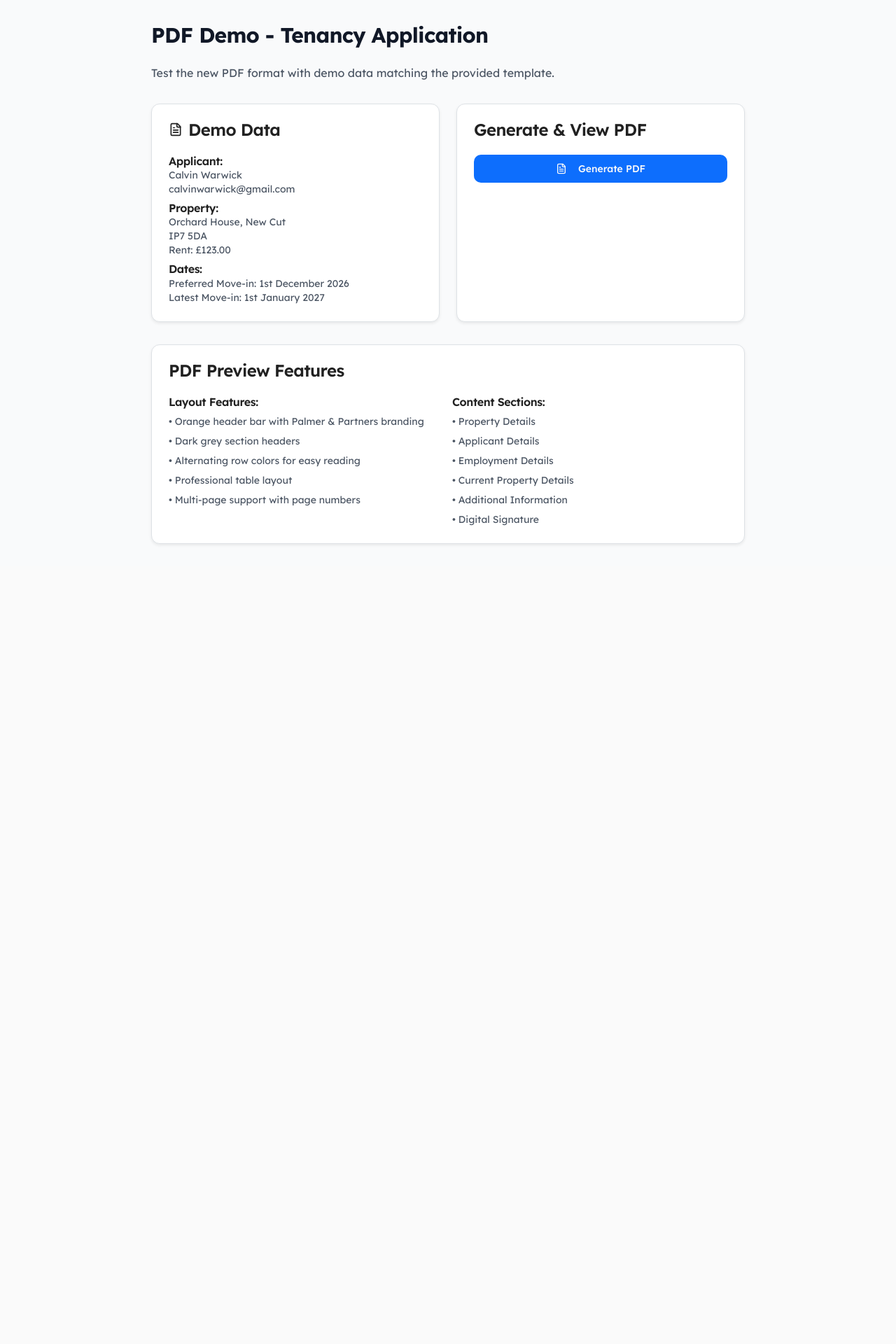
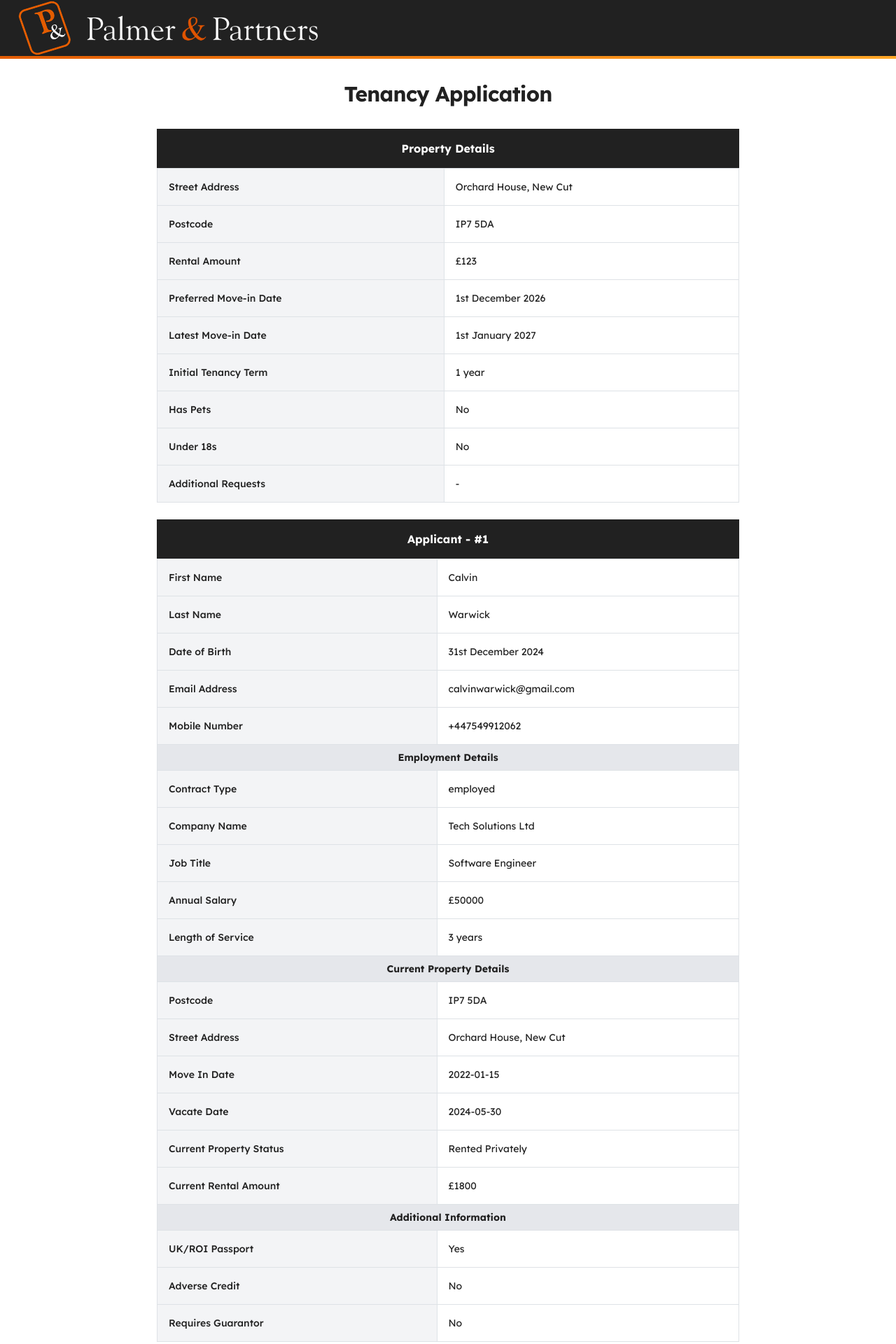
Before and after one commit to calvinwarwick/palmer-partners-forms, a React (Vite) app: page /pdf-demo in a window 1280 px wide. Shown: the top 1920 px of the page at 70% size. Before the commit the page ends 809 px from the top, so only its background shows below. Built offline with nearby package versions, Linux system fonts and the light colour scheme.

Commit message:
Refactor: Use live PDF export in demo page
Update the PDF demo page to use the latest PDF export functionality, providing a live preview of the generated PDF.

```diff
--- a/src/pages/PdfDemo.tsx
+++ b/src/pages/PdfDemo.tsx
@@ -1,13 +1,10 @@
-import { useState, useCallback } from "react";
-import { Button } from "@/components/ui/button";
+
+import { useState } from "react";
 import { Card, CardContent, CardHeader, CardTitle } from "@/components/ui/card";
-import { generatePDFInWorker } from "@/services/pdfWorker";
-import { FileText, Download } from "lucide-react";
+import { Table, TableBody, TableCell, TableHead, TableHeader, TableRow } from "@/components/ui/table";
+import ApplicationHeader from "@/components/shared/ApplicationHeader";
 
 const PdfDemo = () => {
-  const [pdfBlob, setPdfBlob] = useState<Blob | null>(null);
-  const [isGenerating, setIsGenerating] = useState(false);
-
   const demoData = {
     applicants: [
       {
@@ -18,189 +15,179 @@ const PdfDemo = () => {
         phone: "+447549912062",
         dateOfBirth: "31st December 2024",
         employment: "employed",
+        companyName: "Tech Solutions Ltd",
+        jobTitle: "Software Engineer",
         annualIncome: "50000",
+        lengthOfService: "3 years",
         previousAddress: "Orchard House, New Cut",
-        reference1Name: "John Smith",
-        reference1Contact: "john@example.com"
+        previousPostcode: "IP7 5DA",
+        currentPropertyStatus: "Rented Privately",
+        moveInDate: "2022-01-15",
+        vacateDate: "2024-05-30",
+        currentRentalAmount: "1800",
+        ukPassport: "yes",
+        adverseCredit: "no",
+        guarantorRequired: "no"
       }
     ],
     propertyPreferences: {
-      propertyType: "house",
+      streetAddress: "Orchard House, New Cut",
+      postcode: "IP7 5DA",
       maxRent: "123",
-      preferredLocation: "Central London",
       moveInDate: "1st December 2026",
+      latestMoveInDate: "1st January 2027",
+      initialTenancyTerm: "1 year"
+    },
+    additionalDetails: {
+      pets: false,
+      children: false,
       additionalRequests: ""
     },
-    propertyDetails: {
-      streetAddress: "Orchard House, New Cut",
-      postcode: "IP7 5DA",
-      rentalAmount: "£123.00",
-      preferredMoveInDate: "1st December 2026",
-      latestMoveInDate: "1st January 2027",
-      initialTenancyTerm: "1 year",
-      hasPets: "No",
-      under18s: "None",
-      conditionsOfOffer: "-",
-      depositType: "Traditional deposit"
+    dataSharing: {
+      utilities: false,
+      insurance: true
     },
     signature: "Calvin Warwick",
     submittedAt: "2025-02-10T12:38:00.000Z"
   };
 
-  const generatePdf = useCallback(async () => {
-    setIsGenerating(true);
-    try {
-      const pdfContent = await generatePDFInWorker(demoData);
-      const blob = new Blob([pdfContent], { type: 'application/pdf' });
-      setPdfBlob(blob);
-    } catch (error) {
-      console.error("Error generating PDF:", error);
-    } finally {
-      setIsGenerating(false);
-    }
-  }, []);
+  const SectionHeader = ({ title }: { title: string }) => (
+    <div className="bg-dark-grey text-white py-3 px-4 font-bold text-center mb-0">
+      {title}
+    </div>
+  );
 
-  const downloadPdf = useCallback(() => {
-    if (pdfBlob) {
-      const url = URL.createObjectURL(pdfBlob);
-      const a = document.createElement('a');
-      a.href = url;
-      a.download = 'tenancy-application-demo.pdf';
-      document.body.appendChild(a);
-      a.click();
-      document.body.removeChild(a);
-      URL.revokeObjectURL(url);
-    }
-  }, [pdfBlob]);
+  const DataRow = ({ label, value }: { label: string; value: string }) => (
+    <TableRow>
+      <TableCell className="bg-gray-100 font-medium border border-gray-300 p-3">
+        {label}
+      </TableCell>
+      <TableCell className="bg-white border border-gray-300 p-3">
+        {value || '-'}
+      </TableCell>
+    </TableRow>
+  );
 
-  const viewPdf = useCallback(() => {
-    if (pdfBlob) {
-      const url = URL.createObjectURL(pdfBlob);
-      window.open(url, '_blank');
-    }
-  }, [pdfBlob]);
+  const SubsectionHeader = ({ title }: { title: string }) => (
+    <TableRow>
+      <TableCell colSpan={2} className="bg-gray-200 font-bold text-center border border-gray-300 p-2">
+        {title}
+      </TableCell>
+    </TableRow>
+  );
 
   return (
-    <div className="min-h-screen bg-gray-50 py-8">
-      <div className="container mx-auto px-4 max-w-4xl">
-        <div className="mb-8">
-          <h1 className="text-3xl font-bold text-gray-900 mb-4">
-            PDF Demo - Tenancy Application
-          </h1>
-          <p className="text-gray-600">
-            Test the new PDF format with demo data matching the provided template.
-          </p>
+    <div className="min-h-screen bg-white font-lexend">
+      <ApplicationHeader />
+
+      <div className="max-w-4xl mx-auto p-8">
+        {/* Main Title */}
+        <div className="text-center mb-8">
+          <h1 className="text-3xl font-bold text-dark-grey">Tenancy Application</h1>
         </div>
 
-        <div className="grid gap-6 md:grid-cols-2">
-          <Card>
-            <CardHeader>
-              <CardTitle className="flex items-center gap-2">
-                <FileText className="h-5 w-5" />
-                Demo Data
-              </CardTitle>
-            </CardHeader>
-            <CardContent className="space-y-4">
-              <div>
-                <h4 className="font-semibold">Applicant:</h4>
-                <p className="text-sm text-gray-600">
-                  {demoData.applicants[0].firstName} {demoData.applicants[0].lastName}
-                </p>
-                <p className="text-sm text-gray-600">{demoData.applicants[0].email}</p>
-              </div>
+        {/* Property Details Section */}
+        <Card className="mb-6 border-0 shadow-none">
+          <SectionHeader title="Property Details" />
+          <CardContent className="p-0">
+            <Table>
+              <TableBody>
+                <DataRow label="Street Address" value={demoData.propertyPreferences.streetAddress} />
+                <DataRow label="Postcode" value={demoData.propertyPreferences.postcode} />
+                <DataRow label="Rental Amount" value={`£${demoData.propertyPreferences.maxRent}`} />
+                <DataRow label="Preferred Move-in Date" value={demoData.propertyPreferences.moveInDate} />
+                <DataRow label="Latest Move-in Date" value={demoData.propertyPreferences.latestMoveInDate} />
+                <DataRow label="Initial Tenancy Term" value={demoData.propertyPreferences.initialTenancyTerm} />
+                <DataRow label="Has Pets" value={demoData.additionalDetails.pets ? 'Yes' : 'No'} />
+                <DataRow label="Under 18s" value={demoData.additionalDetails.children ? 'Yes' : 'No'} />
+                <DataRow label="Additional Requests" value={demoData.additionalDetails.additionalRequests} />
+              </TableBody>
+            </Table>
+          </CardContent>
+        </Card>
 
-              <div>
-                <h4 className="font-semibold">Property:</h4>
-                <p className="text-sm text-gray-600">
-                  {demoData.propertyDetails.streetAddress}
-                </p>
-                <p className="text-sm text-gray-600">
-                  {demoData.propertyDetails.postcode}
-                </p>
-                <p className="text-sm text-gray-600">
-                  Rent: {demoData.propertyDetails.rentalAmount}
-                </p>
-              </div>
+        {/* Applicant Section */}
+        {demoData.applicants.map((applicant, index) => (
+          <Card key={applicant.id} className="mb-6 border-0 shadow-none">
+            <SectionHeader title={`Applicant - #${index + 1}`} />
+            <CardContent className="p-0">
+              <Table>
+                <TableBody>
+                  {/* Personal Details */}
+                  <DataRow label="First Name" value={applicant.firstName} />
+                  <DataRow label="Last Name" value={applicant.lastName} />
+                  <DataRow label="Date of Birth" value={applicant.dateOfBirth} />
+                  <DataRow label="Email Address" value={applicant.email} />
+                  <DataRow label="Mobile Number" value={applicant.phone} />
 
-              <div>
-                <h4 className="font-semibold">Dates:</h4>
-                <p className="text-sm text-gray-600">
-                  Preferred Move-in: {demoData.propertyDetails.preferredMoveInDate}
-                </p>
-                <p className="text-sm text-gray-600">
-                  Latest Move-in: {demoData.propertyDetails.latestMoveInDate}
-                </p>
-              </div>
+                  {/* Employment Details */}
+                  <SubsectionHeader title="Employment Details" />
+                  <DataRow label="Contract Type" value={applicant.employment} />
+                  <DataRow label="Company Name" value={applicant.companyName} />
+                  <DataRow label="Job Title" value={applicant.jobTitle} />
+                  <DataRow label="Annual Salary" value={applicant.annualIncome ? `£${applicant.annualIncome}` : ''} />
+                  <DataRow label="Length of Service" value={applicant.lengthOfService} />
+
+                  {/* Current Property Details */}
+                  <SubsectionHeader title="Current Property Details" />
+                  <DataRow label="Postcode" value={applicant.previousPostcode} />
+                  <DataRow label="Street Address" value={applicant.previousAddress} />
+                  <DataRow label="Move In Date" value={applicant.moveInDate} />
+                  <DataRow label="Vacate Date" value={applicant.vacateDate} />
+                  <DataRow label="Current Property Status" value={applicant.currentPropertyStatus} />
+                  <DataRow label="Current Rental Amount" value={applicant.currentRentalAmount ? `£${applicant.currentRentalAmount}` : ''} />
+
+                  {/* Additional Information */}
+                  <SubsectionHeader title="Additional Information" />
+                  <DataRow label="UK/ROI Passport" value={applicant.ukPassport === 'yes' ? 'Yes' : 'No'} />
+                  <DataRow label="Adverse Credit" value={applicant.adverseCredit === 'yes' ? 'Yes' : 'No'} />
+                  <DataRow label="Requires Guarantor" value={applicant.guarantorRequired === 'yes' ? 'Yes' : 'No'} />
+                </TableBody>
+              </Table>
             </CardContent>
           </Card>
+        ))}
 
-          <Card>
-            <CardHeader>
-              <CardTitle>Generate & View PDF</CardTitle>
-            </CardHeader>
-            <CardContent className="space-y-4">
-              <Button
-                onClick={generatePdf}
-                className="w-full"
-                disabled={isGenerating}
-              >
-                <FileText className="h-4 w-4 mr-2" />
-                {isGenerating ? 'Generating...' : 'Generate PDF'}
-              </Button>
-
-              {pdfBlob && (
-                <div className="space-y-2">
-                  <Button onClick={viewPdf} variant="outline" className="w-full">
-                    View PDF
-                  </Button>
-                  <Button onClick={downloadPdf} variant="outline" className="w-full">
-                    <Download className="h-4 w-4 mr-2" />
-                    Download PDF
-                  </Button>
-                </div>
-              )}
-
-              {pdfBlob && (
-                <div className="mt-4 p-4 bg-green-50 border border-green-200 rounded-lg">
-                  <p className="text-sm text-green-700">
-                    ✅ PDF generated successfully! You can now view or download it.
-                  </p>
-                </div>
-              )}
-            </CardContent>
-          </Card>
-        </div>
-
-        <Card className="mt-8">
-          <CardHeader>
-            <CardTitle>PDF Preview Features</CardTitle>
-          </CardHeader>
-          <CardContent>
-            <div className="grid gap-4 md:grid-cols-2">
-              <div>
-                <h4 className="font-semibold mb-2">Layout Features:</h4>
-                <ul className="text-sm text-gray-600 space-y-1">
-                  <li>• Orange header bar with Palmer & Partners branding</li>
-                  <li>• Dark grey section headers</li>
-                  <li>• Alternating row colors for easy reading</li>
-                  <li>• Professional table layout</li>
-                  <li>• Multi-page support with page numbers</li>
-                </ul>
-              </div>
-              <div>
-                <h4 className="font-semibold mb-2">Content Sections:</h4>
-                <ul className="text-sm text-gray-600 space-y-1">
-                  <li>• Property Details</li>
-                  <li>• Applicant Details</li>
-                  <li>• Employment Details</li>
-                  <li>• Current Property Details</li>
-                  <li>• Additional Information</li>
-                  <li>• Digital Signature</li>
-                </ul>
-              </div>
-            </div>
+        {/* Data Sharing Section */}
+        <Card className="mb-6 border-0 shadow-none">
+          <SectionHeader title="Data Sharing" />
+          <CardContent className="p-0">
+            <Table>
+              <TableBody>
+                <DataRow label="Accept Utilities" value={demoData.dataSharing.utilities ? 'Yes' : 'No'} />
+                <DataRow label="Accept Insurance" value={demoData.dataSharing.insurance ? 'Yes' : 'No'} />
+              </TableBody>
+            </Table>
           </CardContent>
         </Card>
+
+        {/* Signature Section */}
+        <Card className="mb-6 border-0 shadow-none">
+          <SectionHeader title="Signature" />
+          <CardContent className="p-0">
+            <Table>
+              <TableBody>
+                <DataRow label="Full Name" value={`${demoData.applicants[0]?.firstName || ''} ${demoData.applicants[0]?.lastName || ''}`} />
+                <TableRow>
+                  <TableCell className="bg-gray-100 font-medium border border-gray-300 p-3">
+                    Signature
+                  </TableCell>
+                  <TableCell className="bg-white border border-gray-300 p-3">
+                    <div className="bg-gray-100 border border-gray-200 p-4 text-center text-gray-600">
+                      Digital Signature Applied
+                    </div>
+                  </TableCell>
+                </TableRow>
+                <DataRow label="Submitted At" value={new Date(demoData.submittedAt).toLocaleString()} />
+              </TableBody>
+            </Table>
+          </CardContent>
+        </Card>
+
+        {/* Footer note */}
+        <div className="text-center text-sm text-gray-600 mt-8">
+          <p>This is a live web version of the tenancy application format sent to customers.</p>
+        </div>
       </div>
     </div>
   );
```
